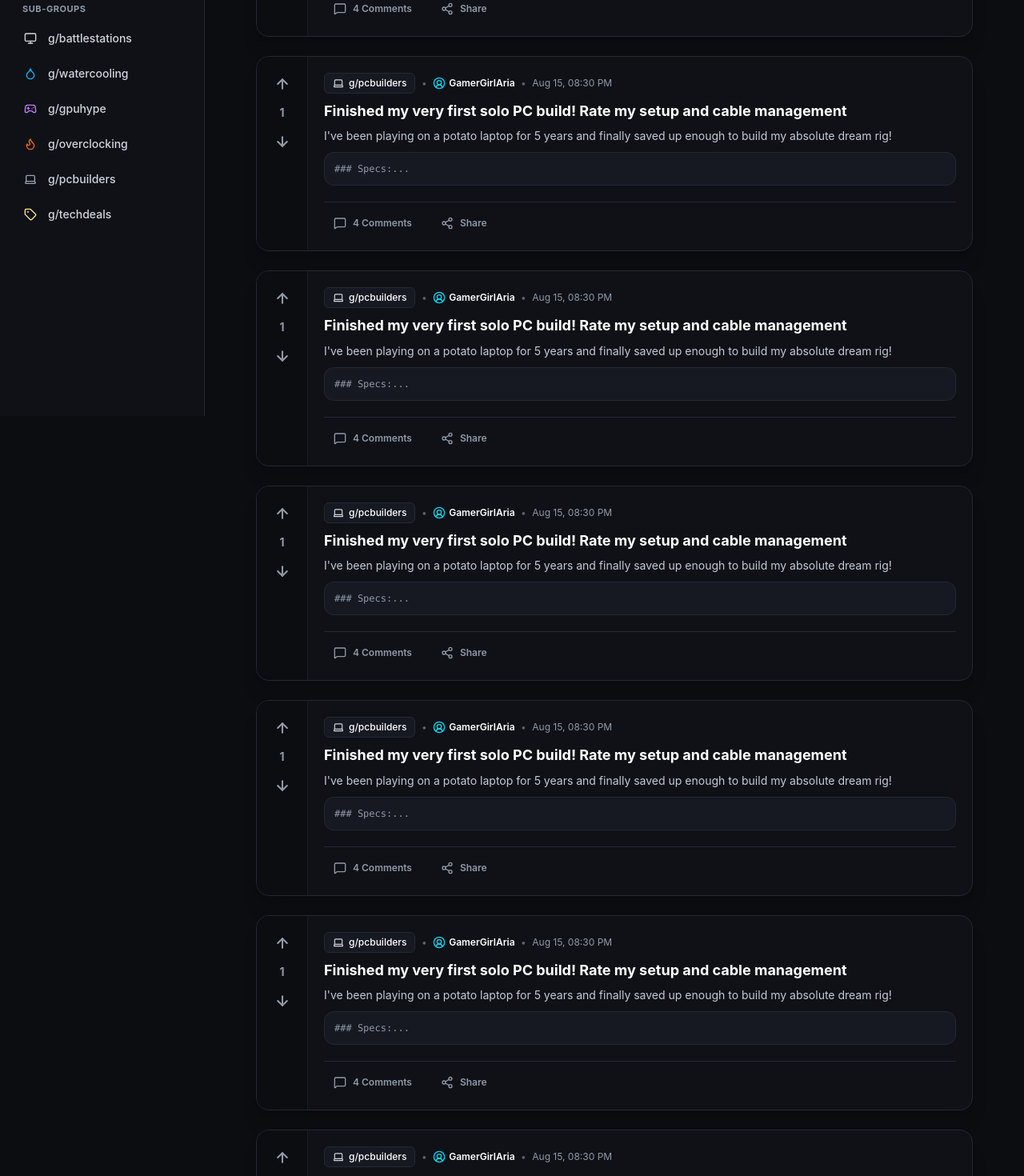
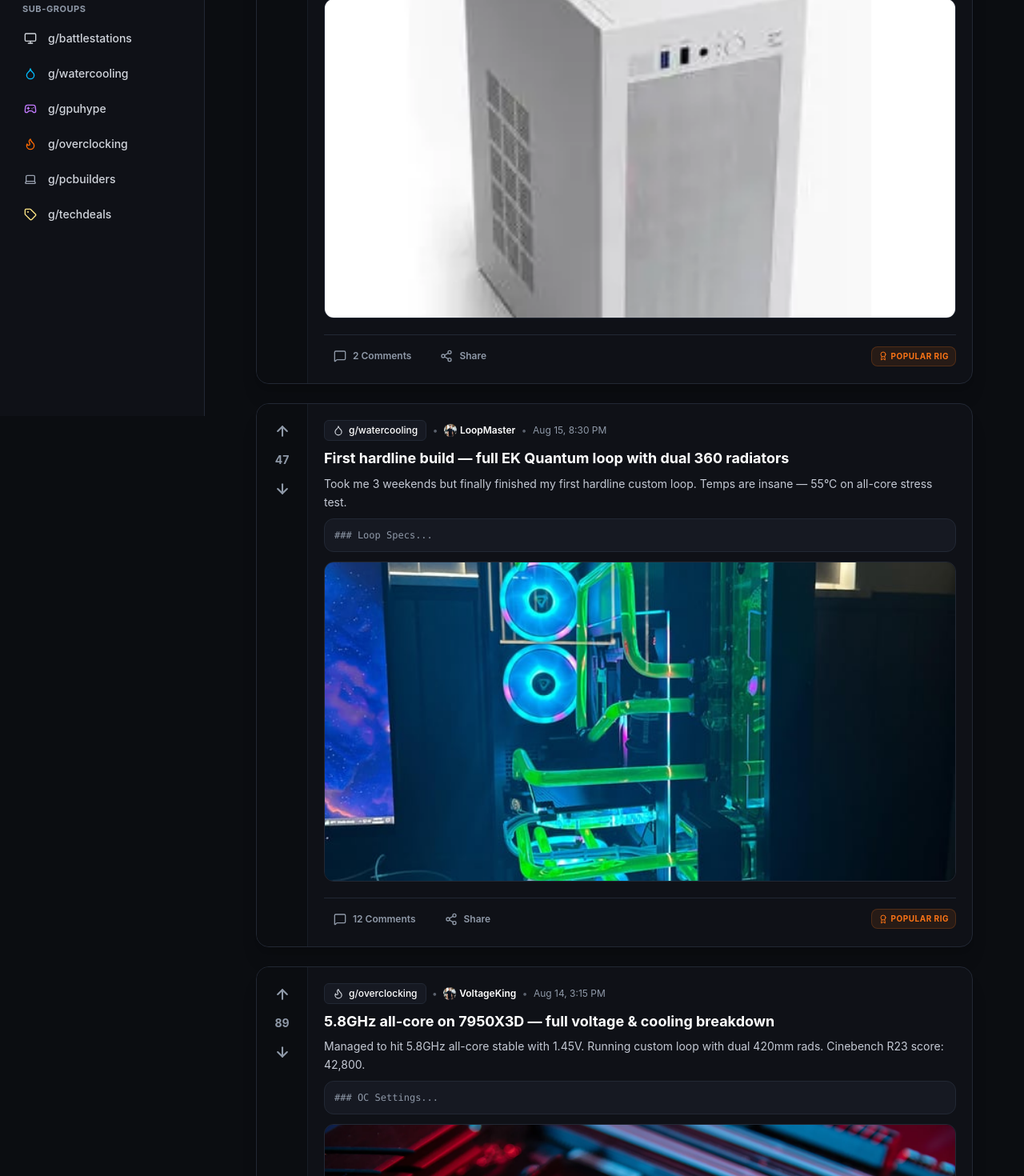
Before and after one commit to rohan9932/ThermalPaste-frontend, a React (Vite) app: page / in a window 1280 px wide. Shown: the part 280-1750 px from the top of the page at 80% size. Built offline with nearby package versions, Linux system fonts and the light colour scheme.

Commit message:
[UPDATE] HomePage to render feed from POSTS(from mockdata)

```diff
--- a/src/pages/HomePage.jsx
+++ b/src/pages/HomePage.jsx
@@ -2,6 +2,7 @@ import { useState } from "react";
 import Navbar from "../components/Navbar";
 import Sidebar from "../components/Sidebar";
 import PostCard from "../components/PostCard";
+import { POSTS } from "../data/mockData";
 
 function HomePage() {
   const [isSidebarOpen, setIsSidebarOpen] = useState(false);
@@ -24,14 +25,9 @@ function HomePage() {
         >
           <div className="space-y-6">
             <div className="mx-auto max-w-4xl space-y-6">
-              <PostCard />
-              <PostCard />
-              <PostCard />
-              <PostCard />
-              <PostCard />
-              <PostCard />
-              <PostCard />
-              <PostCard />
+              {POSTS.map((post) => (
+                <PostCard key={post.id} post={post} />
+              ))}
             </div>
           </div>
         </main>
```
